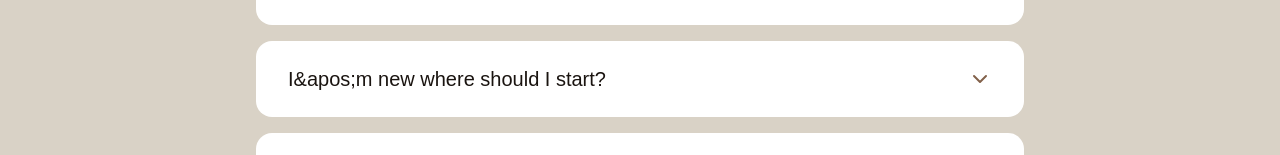
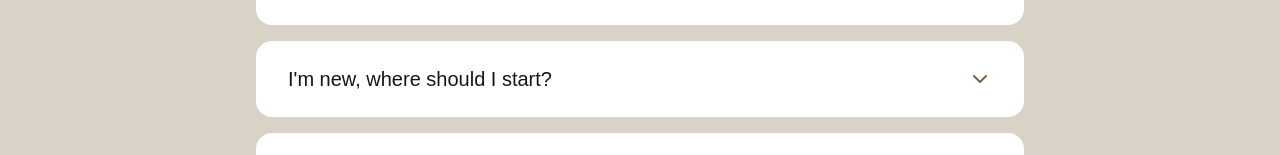
Before and after one commit to Joshuams128/PilatesHuas, a Next.js app: page /faq in a window 1280 px wide. Shown: the part 732-887 px from the top of the page. Built offline with nearby package versions, Linux system fonts and the light colour scheme.

Commit message:
fixed & updated FAQ page with new terms

```diff
--- a/src/app/faq/page.tsx
+++ b/src/app/faq/page.tsx
@@ -18,17 +18,17 @@ const faqs = [
   {
     question: "Do I need grip socks?",
     answer:
-      "Yes! Grip socks are required for all classes for safety and hygiene. If you don&apos;t have a pair, they&apos;re available for purchase at the studio.",
+      "Yes! Grip socks are required for all classes for safety and hygiene. If you don't have a pair, they're available for purchase at the studio.",
   },
   {
-    question: "I&apos;m new where should I start?",
+    question: "I'm new, where should I start?",
     answer:
       "We recommend starting with our Form & Align or Tone & Core classes, which are perfect for beginners. Our instructors will guide you through everything so you feel comfortable and confident from your very first class.",
   },
   {
     question: "What is your cancellation and late policy?",
     answer:
-      "We kindly ask that all classes be canceled or rescheduled at least 8 hours in advance. Late cancellations will result in the loss of a class credit, and no-shows will incur a $25 fee. We completely understand that things come up, but this policy allows us to offer spots to other clients and keep our schedule running smoothly.",
+      "We kindly ask that all classes be canceled or rescheduled at least 8 hours prior to the scheduled class time. Cancellations made within 8 hours of the class start time will be considered a late cancellation and will incur a $17 fee. Clients who do not attend a scheduled class without canceling in advance will be considered a no-show and will incur a $25 fee. We understand that unexpected situations may arise; however, this policy helps us accommodate waitlisted clients and ensures our schedule runs smoothly for all members of our community. Thank you for your understanding and cooperation.",
   },
   {
     question: "What happens if I arrive late to class?",
@@ -43,7 +43,7 @@ const faqs = [
   {
     question: "How do memberships work?",
     answer:
-      "Our memberships are auto-renewing and designed for consistency. A minimum of 15 days&apos; written notice is required for any cancellations or changes prior to your next billing cycle.",
+      "Our memberships are auto-renewing and designed for consistency. A minimum of 15 days' written notice is required for any cancellations or changes prior to your next billing cycle.",
   },
   {
     question: "Is unlimited truly unlimited?",
```
